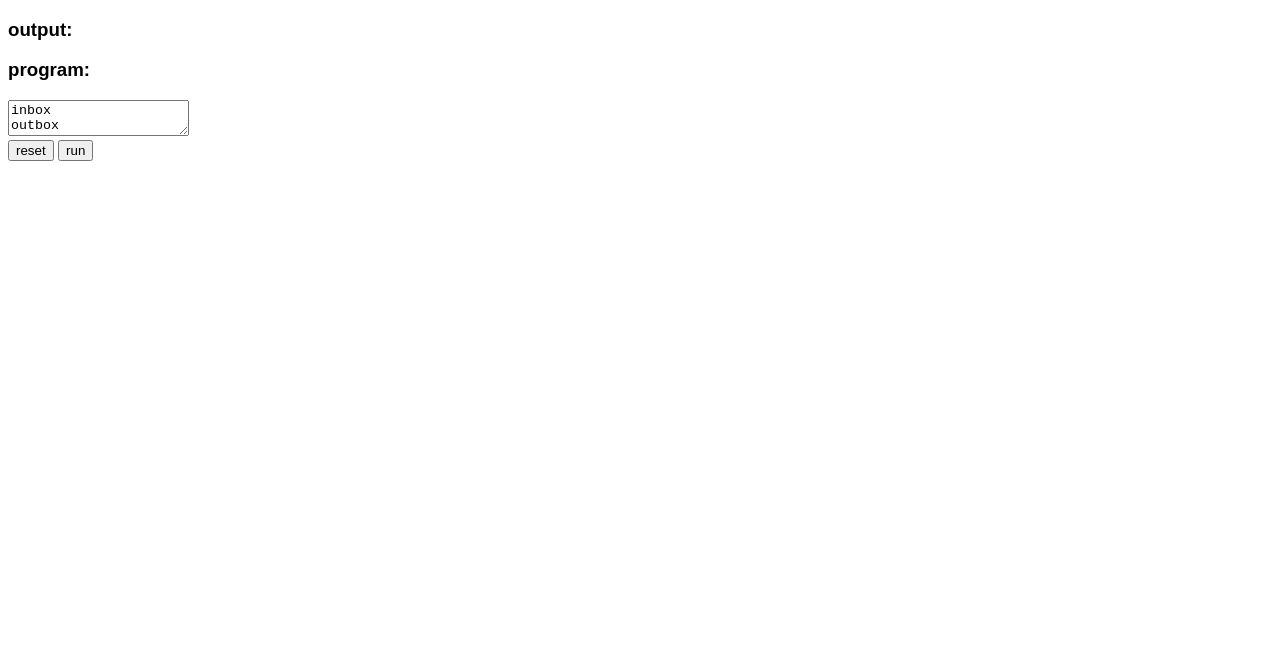
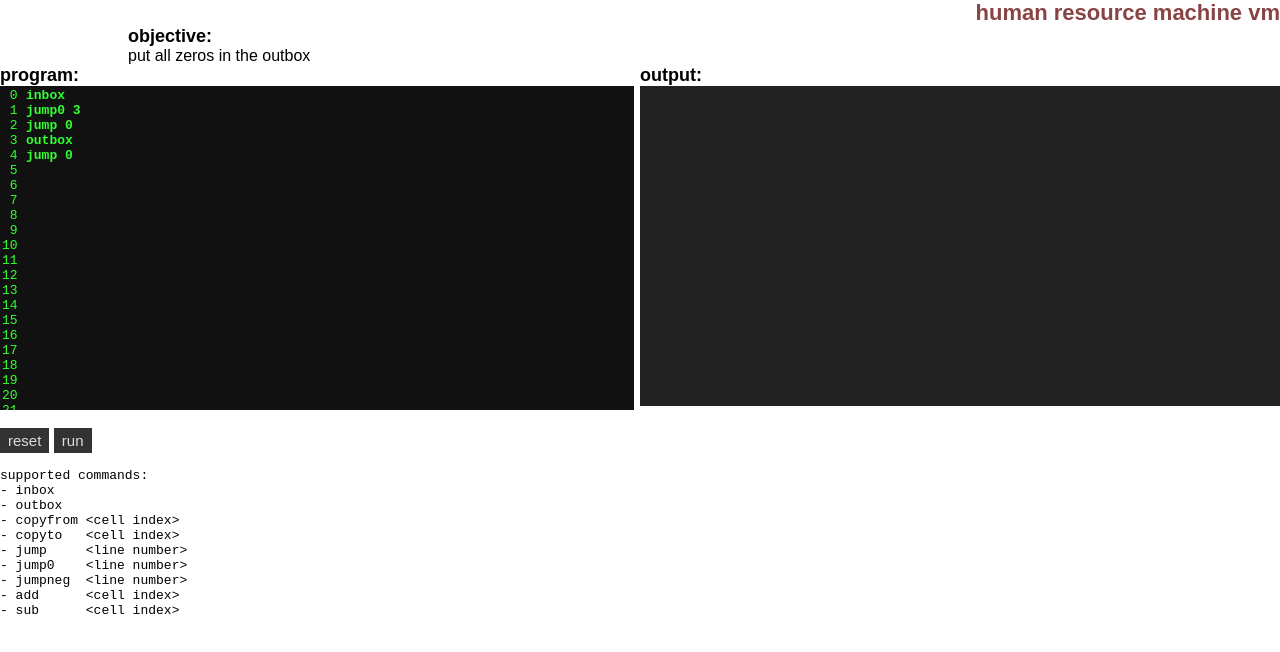
Before and after one commit to JosePedroDias/hrm, a plain HTML site: page index.html in a window 1280 px wide. Drawn offline with Linux system fonts and the light colour scheme.

Commit message:
minimal ui; simple challenge

```diff
--- a/hrm.js
+++ b/hrm.js
@@ -1,9 +1,32 @@
+function equals(a, b) {
+  return JSON.stringify(a) === JSON.stringify(b);
+}
+
+function clone(o) {
+  return JSON.parse(JSON.stringify(o));
+}
+
+function nZeros(n) {
+  const arr = new Array(n);
+  arr.fill(0);
+  return arr;
+}
+
+function randomInt(n) {
+  return Math.floor(Math.random() * n);
+}
+
+function randomArray(arr) {
+  const n = arr.length;
+  return arr[randomInt(n)];
+}
+
 /*
 IN  .....* ->
 OUT        -> *.....
 */
 
-const MAX_STEPS = 10;
+const MAX_STEPS = 20;
 
 const OPS = {
   inbox: function() {
@@ -12,10 +35,10 @@ const OPS = {
   outbox: function() {
     this.out.unshift(this.hand);
   },
-  copyFrom: function(index) {
+  copyfrom: function(index) {
     this.hand = this.cells[index];
   },
-  copyTo: function(index) {
+  copyto: function(index) {
     this.cells[index] = this.hands;
   },
   jump: function(lineNo) {
@@ -26,14 +49,18 @@ const OPS = {
       this.lineNo = lineNo - 1;
     }
   },
+  jumpneg: function(lineNo) {
+    if (this.hand < 0) {
+      this.lineNo = lineNo - 1;
+    }
+  },
   add: function(index) {
     this.hand += this.cells[index];
+  },
+  sub: function(index) {
+    this.hand -= this.cells[index];
   }
 };
-
-function naiveEquals(a, b) {
-  return JSON.stringify(a) === JSON.stringify(b);
-}
 
 function step(level, cmdName, arg0) {
   const fn = OPS[cmdName];
@@ -45,7 +72,7 @@ function printLevel(level) {
   in:    ${JSON.stringify(level.in)}
   cells: ${JSON.stringify(level.cells)}
   out:   ${JSON.stringify(level.out)}
-  hand:  ${JSON.stringify(level.hand)}
+  hand:  ${level.hand !== undefined ? JSON.stringify(level.hand) : ''}
 `);
 }
 
--- a/index.html
+++ b/index.html
@@ -2,25 +2,137 @@
 <html>
   <head>
     <meta charset="utf-8" />
-    <title>hrm</title>
+    <title>human resource machine vm</title>
     <style>
+      html,
+      body {
+        margin: 0;
+        height: 100%;
+      }
       body {
         font-family: sans-serif;
+      }
+      h1,
+      h2,
+      p,
+      pre {
+        margin: 0;
+      }
+      h1 {
+        font-size: 22px;
+        text-align: right;
+        color: #844;
+      }
+      h2 {
+        font-size: 18px;
+      }
+      textarea {
+        font-size: 13px;
+        border: 0;
+        color: #3f3;
+        background-color: #111;
+        resize: none;
+      }
+      button {
+        font-size: 15px;
+        padding: 4px 8px;
+        color: #ddd;
+        border: 0;
+        background-color: #333;
+      }
+      #header {
+        padding-left: 10vw;
+      }
+      #lines {
+        display: inline-block;
+        width: 20px;
+        overflow: hidden;
+        height: 40vh;
+        pointer-events: none;
+      }
+      #program {
+        font-weight: bold;
+        width: calc(50vw - 34px);
+        height: 40vh;
+      }
+      #output-pre {
+        font-size: 13px;
+        height: 40vh;
+        overflow: auto;
+        color: #eee;
+        background-color: #222;
+        font-weight: bold;
+      }
+      .two {
+        font-size: 0;
+        display: flex;
+      }
+      .two > div {
+        flex: 1;
       }
     </style>
   </head>
   <body>
-    <h3>output:</h3>
-    <pre><code id="output"></code></pre>
-    <h3>program:</h3>
-    <textarea id="program">
-inbox
-outbox
-jump 0</textarea
-    >
+    <h1>human resource machine vm</h1>
+
+    <div id="header">
+      <h2>objective:</h2>
+      <p id="objective"></p>
+    </div>
+
+    <div class="two">
+      <div>
+        <h2>program:</h2>
+        <textarea readonly="true" id="lines"></textarea>
+        <textarea
+          id="program"
+          autocomplete="off"
+          autocorrect="off"
+          autocapitalize="off"
+          spellcheck="false"
+          onscroll="syncTA()"
+        ></textarea>
+      </div>
+      <div>
+        <h2>output:</h2>
+        <pre id="output-pre"><code id="output"></code></pre>
+      </div>
+    </div>
+
     <br />
     <button id="reset">reset</button> <button id="run">run</button>
+
+    <pre id="instructions"><code>
+supported commands:
+- inbox
+- outbox
+- copyfrom &lt;cell index&gt;
+- copyto   &lt;cell index&gt;
+- jump     &lt;line number&gt;
+- jump0    &lt;line number&gt;
+- jumpneg  &lt;line number&gt;
+- add      &lt;cell index&gt;
+- sub      &lt;cell index&gt;
+    </code></pre>
+
     <script src="hrm.js"></script>
     <script src="index.js"></script>
+
+    <script>
+      const linesEl = document.getElementById('lines');
+      const sourceEl = document.getElementById('program');
+
+      function syncTA() {
+        linesEl.scrollTop = sourceEl.scrollTop;
+      }
+
+      (function populateTA() {
+        let text = '';
+        for (let i = 0; i < 100; ++i) {
+          text += (i < 10 ? ' ' : '') + i + '\r\n';
+        }
+        linesEl.value = text;
+      })();
+    </script>
   </body>
 </html>
--- a/index.js
+++ b/index.js
@@ -1,42 +1,68 @@
+(function() {
   function qs(sel) {
     return document.querySelector(sel);
   }
 
+  const objectiveEl = qs('#objective');
+  const programEl = qs('#program');
+  const outputPreEl = qs('pre');
   const outputEl = qs('#output');
-const programEl = qs('#program');
   const resetBtnEl = qs('#reset');
   const runEl = qs('#run');
 
-function _log(s) {
-  console.log(s);
+  function log(s) {
+    outputEl.appendChild(document.createTextNode(s));
+    outputPreEl.scrollTop = outputPreEl.scrollHeight;
+  }
+  window.log = log;
+
+  const LEVELS = [
+    {
+      description: 'put all zeros in the outbox',
+      generateLevel: function(level) {
+        const ib = nZeros(6).map(() => randomArray([0, 1]));
+        const ob = ib.filter((v) => v === 0);
+        level.in = ib;
+        level.expectedOut = ob;
+      },
+      onOutbox: function(level) {
+        log('TODO');
+      },
+      successReached: function(level) {
+        return level.in.length === 0 && equals(level.out, level.expectedOut);
+      },
+      leastCommands: 0,
+      leastSteps: 0
+    }
+  ];
+
+  const BASIC_LEVEL = {
+    cells: [],
+    out: []
+  };
+
+  function reset(levelNo) {
+    let level = clone(BASIC_LEVEL);
+    level = { ...BASIC_LEVEL, ...LEVELS[levelNo] };
+    level.generateLevel(level);
+    return level;
   }
 
-function log(s) {
-  output.appendChild(document.createTextNode(s));
-}
-
-const level = {
-  in: [2, 4, 8],
-  cells: [],
-  out: [],
-  successReached: function(level) {
-    return naiveEquals(level.out, [2, 4, 8]);
-  }
-};
+  let currentLevel = reset(0);
+  objectiveEl.innerHTML = currentLevel.description;
+  programEl.value = `inbox
+jump0 3
+jump 0
+outbox
+jump 0`;
 
   resetBtnEl.addEventListener('click', (ev) => {
-  // TODO
+    currentLevel = reset(0);
+    outputEl.innerHTML = '';
   });
 
   runEl.addEventListener('click', (ev) => {
     const program = programEl.value;
-  console.log(program);
-  run(level, program);
+    run(currentLevel, program);
   });
-
-/*
-const program = `inbox
-outbox
-jump 0`;
-run(level, program);
-*/
+})();
```
Also changed, not shown: 1 other file. Lines whose indentation alone changed are shown as unchanged.
